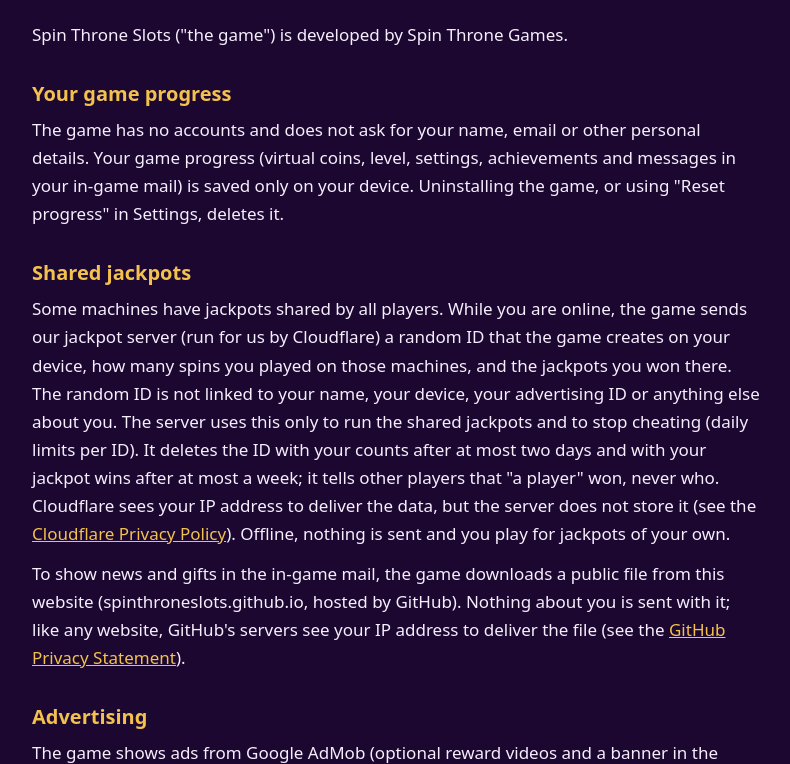
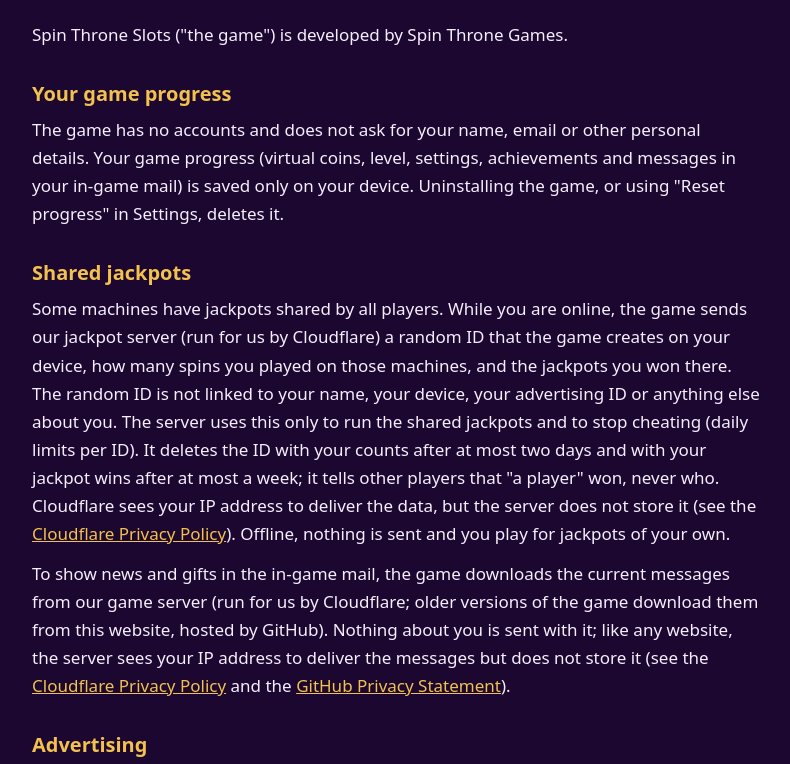
Before and after one commit to SpinThroneSlots/spinthroneslots.github.io, a plain HTML site: page privacy.html in a window 1280 px wide. Shown: the part 154-918 px from the top of the page, without its empty margins (244-1034 px from the left). Drawn offline with Linux system fonts and the light colour scheme.

Commit message:
Add files via upload

```diff
--- a/privacy.html
+++ b/privacy.html
@@ -22,7 +22,7 @@
 <main>
   <a class="back" href="index.html">&larr; Spin Throne Slots</a>
   <h1>Privacy Policy – Spin Throne Slots</h1>
-  <p class="date">Last updated: October 28, 2026</p>
+  <p class="date">Last updated: October 31, 2026</p>
 
   <p>Spin Throne Slots ("the game") is developed by Spin Throne Games.</p>
 
@@ -42,9 +42,11 @@
     your IP address to deliver the data, but the server does not store it (see the
     <a href="https://www.cloudflare.com/privacypolicy/">Cloudflare Privacy Policy</a>). Offline, nothing is
     sent and you play for jackpots of your own.</p>
-  <p>To show news and gifts in the in-game mail, the game downloads a public file from this website
-    (spinthroneslots.github.io, hosted by GitHub). Nothing about you is sent with it; like any website,
-    GitHub's servers see your IP address to deliver the file (see the
+  <p>To show news and gifts in the in-game mail, the game downloads the current messages from our game
+    server (run for us by Cloudflare; older versions of the game download them from this website, hosted
+    by GitHub). Nothing about you is sent with it; like any website, the server sees your IP address to
+    deliver the messages but does not store it (see the
+    <a href="https://www.cloudflare.com/privacypolicy/">Cloudflare Privacy Policy</a> and the
     <a href="https://docs.github.com/en/site-policy/privacy-policies/github-general-privacy-statement">GitHub
     Privacy Statement</a>).</p>
 
```
